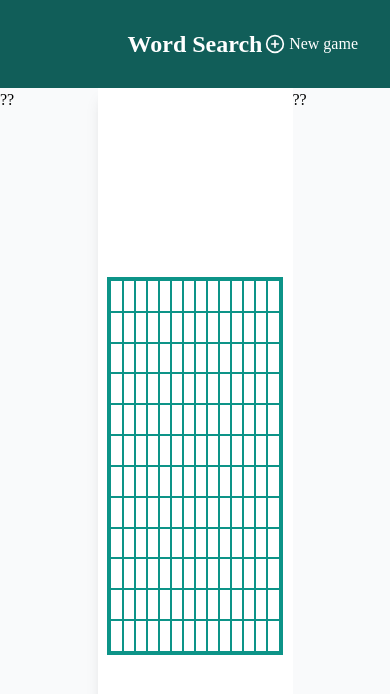
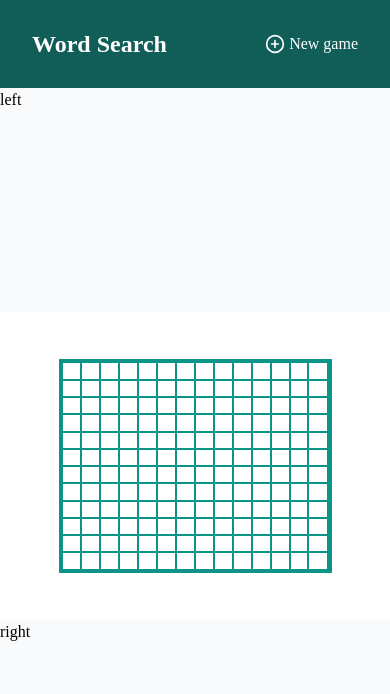
Before and after one commit to LJS0000/word-search, a React (Create React App) app: page / in a window 390 px wide. Shown: the top 694 px of the page. Built offline with nearby package versions, Linux system fonts and the light colour scheme; a web font is replaced by a local one.

Commit message:
💄 UI_레이아웃 요소 수정 및 반응형 적용

```diff
--- a/src/components/Layout.tsx
+++ b/src/components/Layout.tsx
@@ -5,7 +5,11 @@ const Layout = ({ children }: { children: React.ReactNode }) => {
   return (
     <div className={styles.layout}>
       <Header />
-      {children}
+      <div className={styles.contents}>
+        <aside className={`${styles.sidebar} ${styles.leftSide}`}>left</aside>
+        <main className={styles.main}>{children}</main>
+        <aside className={`${styles.sidebar} ${styles.rightSide}`}>right</aside>
+      </div>
     </div>
   );
 };
--- a/src/pages/CreatePage.tsx
+++ b/src/pages/CreatePage.tsx
@@ -1,4 +1,5 @@
 const CreatePage = () => {
+  //title, desc, word list(10~30 at least 10words)
   return <div>Create</div>;
 };
 export default CreatePage;
--- a/src/pages/HomePage.tsx
+++ b/src/pages/HomePage.tsx
@@ -2,14 +2,6 @@ import styles from '../styles/HomePage.module.css';
 import Board from '../components/shared/Board';
 
 const HomePage = () => {
-  return (
-    <div className={styles.home}>
-      <aside className={`${styles.sidebar} ${styles.leftSide}`}>??</aside>
-      <main className={styles.mainContainer}>
-        <Board />
-      </main>
-      <aside className={`${styles.sidebar} ${styles.rightSide}`}>??</aside>
-    </div>
-  );
+  return <Board />;
 };
 export default HomePage;
--- a/src/styles/Header.module.css
+++ b/src/styles/Header.module.css
@@ -1,13 +1,13 @@
 .header {
-  @apply py-8 px-8;
-  @apply bg-teal-800 text-white;
-  @apply flex justify-end;
+  @apply px-8 py-8;
+  @apply text-white bg-teal-800;
+  @apply flex justify-between md:justify-end;
   @apply relative;
 }
 
 .title {
   @apply text-2xl font-bold leading-none;
-  @apply absolute left-1/2 -translate-x-1/2;
+  @apply md:-translate-x-1/2 md:absolute md:left-1/2;
   @apply cursor-pointer;
 }
 
--- a/src/styles/HomePage.module.css
+++ /dev/null
@@ -1,19 +0,0 @@
-.home {
-  @apply w-full h-full;
-  @apply flex items-center justify-center;
-}
-
-.sidebar {
-  @apply w-1/4 h-full bg-gray-50;
-}
-
-.leftSide {
-}
-
-.rightSide {
-}
-
-.mainContainer {
-  @apply w-1/2 h-full shadow-lg;
-  @apply flex items-center justify-center;
-}
--- a/src/styles/Layout.module.css
+++ b/src/styles/Layout.module.css
@@ -2,3 +2,24 @@
   @apply w-screen h-screen overflow-hidden;
   @apply grid grid-rows-[auto_minmax(0,1fr)];
 }
+
+.contents {
+  @apply w-full h-full;
+  @apply flex items-center justify-center;
+  @apply flex-col md:flex-row;
+}
+
+.sidebar {
+  @apply w-full h-full md:w-1/4 bg-gray-50;
+}
+
+.leftSide {
+}
+
+.rightSide {
+}
+
+.main {
+  @apply w-full h-full shadow-lg md:w-1/2;
+  @apply flex items-center justify-center;
+}
```
